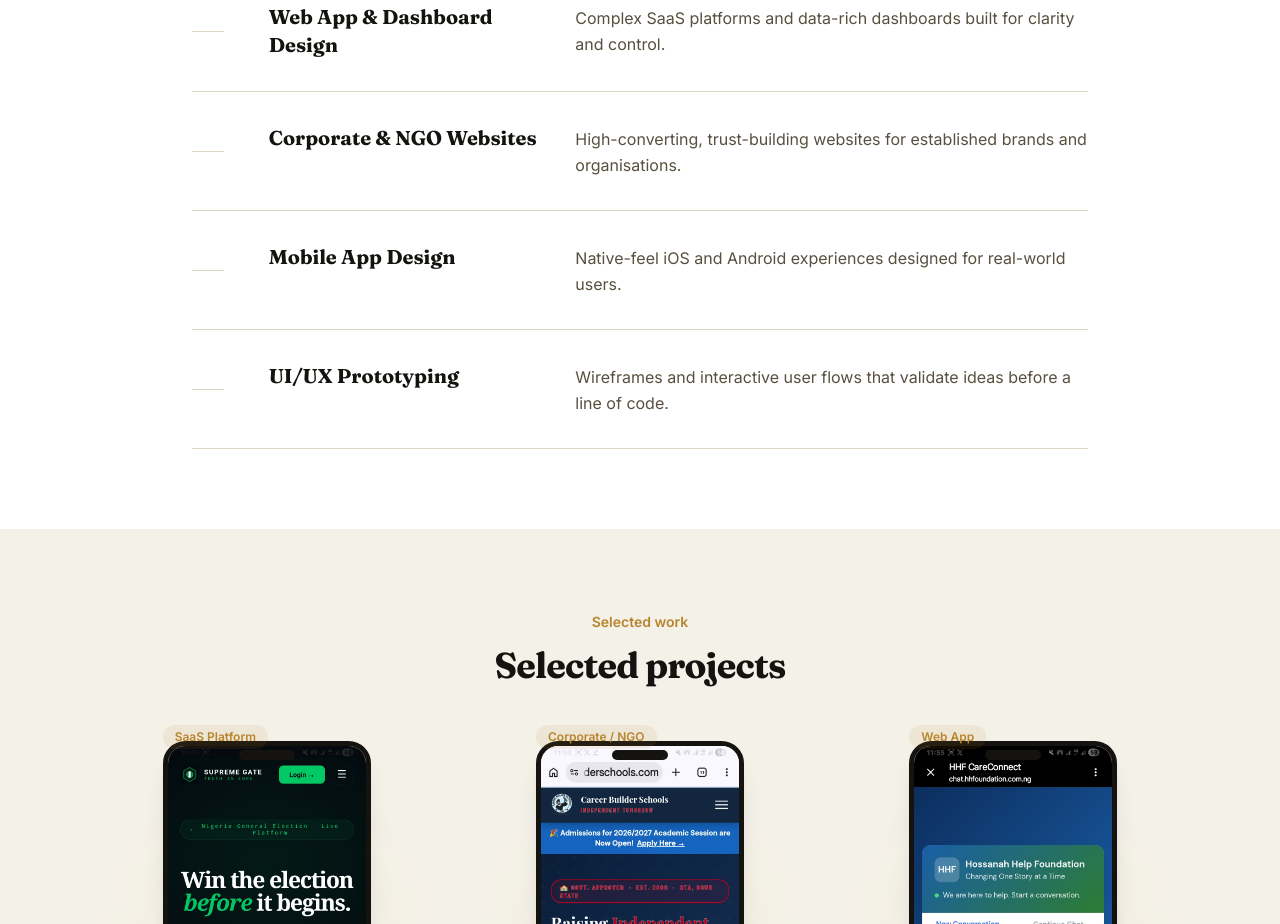
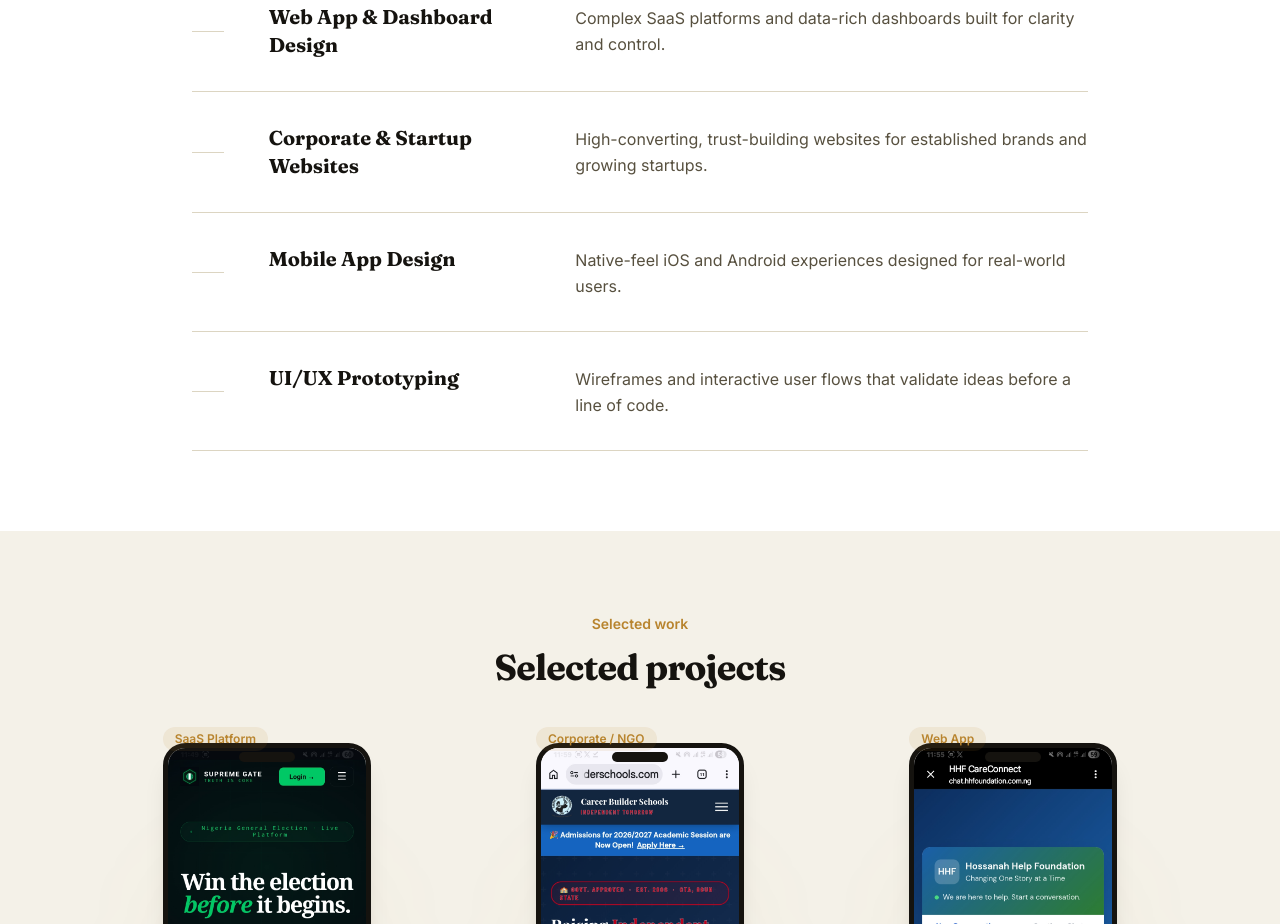
Before and after one commit to Rollyadams/Rollyadams-Webdesign, a React (Vite) app: page / in a window 1280 px wide. Shown: the part 1580-2504 px from the top of the page. Built offline with nearby package versions, Linux system fonts and the light colour scheme; the HTML template or start-up script is replaced by a standard one.

Commit message:
Update App.jsx

```diff
--- a/src/App.jsx
+++ b/src/App.jsx
@@ -335,8 +335,8 @@ const services = [
     desc: 'Complex SaaS platforms and data-rich dashboards built for clarity and control.',
   },
   {
-    title: 'Corporate & NGO Websites',
-    desc: 'High-converting, trust-building websites for established brands and organisations.',
+    title: 'Corporate & Startup Websites',
+    desc: 'High-converting, trust-building websites for established brands and growing startups.',
   },
   {
     title: 'Mobile App Design',
@@ -366,17 +366,17 @@ function Services() {
         </motion.div>
 
         <div className="mx-auto max-w-4xl">
-          {services.map((s, i) => (
+          {services.map((s) => (
             <motion.div
               key={s.title}
-              initial={{ opacity: 0, y: 16 }}
-              whileInView={{ opacity: 1, y: 0 }}
-              viewport={{ once: true }}
-              transition={{ duration: 0.5, delay: i * 0.08 }}
+              initial={{ opacity: 0, x: 60 }}
+              whileInView={{ opacity: 1, x: 0 }}
+              viewport={{ once: true, amount: 0.4 }}
+              transition={{ duration: 0.6, ease: 'easeOut' }}
               className="group grid gap-2 border-t border-line py-8 md:grid-cols-12 md:items-baseline md:gap-6"
             >
               <span className="hidden h-px w-8 self-center bg-line md:col-span-1 md:block" />
-              <h3 className="font-display text-xl font-bold transition-colors group-hover:text-gold md:col-span-4">
+              <h3 className="font-display text-xl font-bold transition-colors [@media(hover:hover)]:group-hover:text-gold md:col-span-4">
                 {s.title}
               </h3>
               <p className="text-base leading-relaxed text-muted md:col-span-7">
@@ -543,7 +543,7 @@ function Portfolio() {
               </div>
 
               <div className="mt-6">
-                <h3 className="font-display text-lg font-bold transition-colors group-hover:text-gold">
+                <h3 className="font-display text-lg font-bold transition-colors [@media(hover:hover)]:group-hover:text-gold">
                   {p.title}
                 </h3>
                 <p className="mt-1 text-sm text-muted">{p.subtitle}</p>
```
